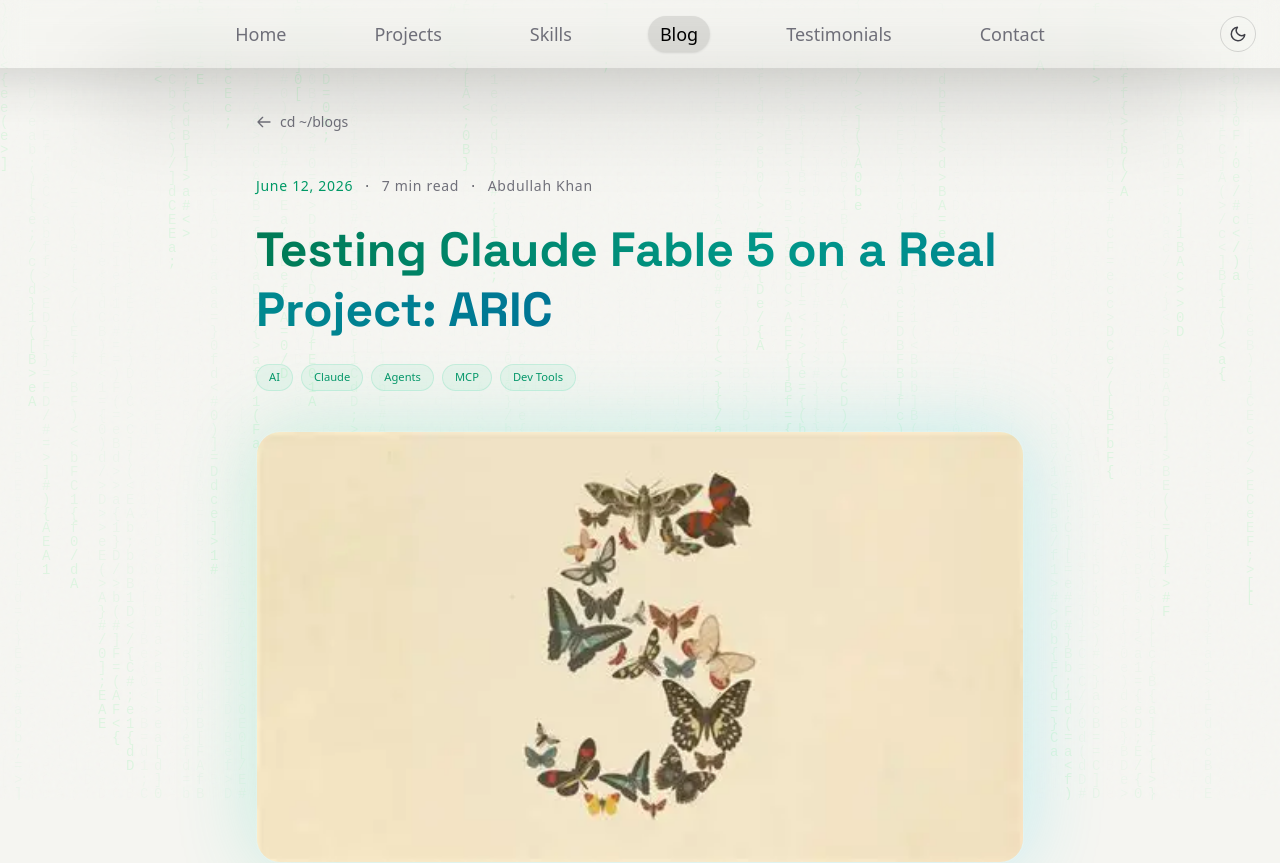
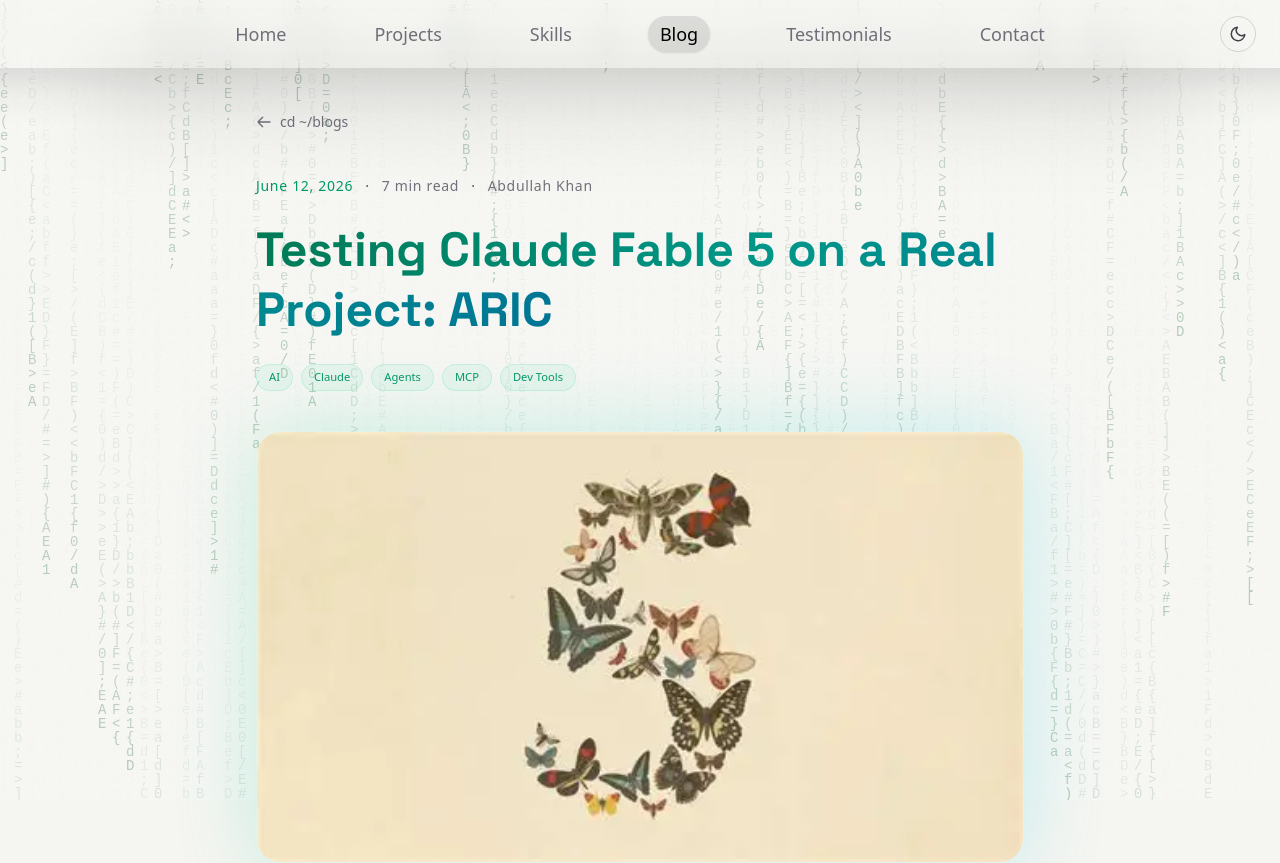
Before and after one commit to abdullahKhanKhetran/my-portfolio, a Next.js app in the folder frontend/: page /blogs/testing-claude-fable-5-on-a-real-project in a window 1280 px wide. Shown: the top 863 px of the page. Built offline with nearby package versions, Linux system fonts and the light colour scheme.

Commit message:
fixed matrix color on light mode

```diff
--- a/frontend/app/globals.css
+++ b/frontend/app/globals.css
@@ -8,7 +8,7 @@
   --foreground: #18181b;
   --font-sans: var(--font-geist-sans);
   --font-mono: var(--font-geist-mono);
-  --matrix-opacity: 0.09;
+  --matrix-opacity: 0.25;
   --card-bg: rgba(24, 24, 27, 0.04);
   --card-border: rgba(24, 24, 27, 0.1);
   --card-border-strong: rgba(24, 24, 27, 0.18);
@@ -29,6 +29,7 @@
   color-scheme: dark;
   --background: #0a0a0a;
   --foreground: #ededed;
+  --matrix-opacity: 0.09;
   --card-bg: rgba(255, 255, 255, 0.04);
   --card-border: rgba(255, 255, 255, 0.08);
   --card-border-strong: rgba(255, 255, 255, 0.12);
--- a/frontend/components/GlobalBackground.tsx
+++ b/frontend/components/GlobalBackground.tsx
@@ -159,12 +159,14 @@ export default function GlobalBackground() {
       if (timestamp - lastFrame < FRAME_INTERVAL) return;
       lastFrame = timestamp;
 
-      // Trail fade matches the theme; the rain itself stays matrix-green
+      // Trail fade matches the theme; the rain stays matrix-green in both,
+      // but light mode needs a much darker shade to read against a light bg
       ctx.fillStyle =
         themeRef.current === "dark" ? "rgba(0,0,0,0.05)" : "rgba(255,255,255,0.06)";
       ctx.fillRect(0, 0, canvas.width, canvas.height);
 
-      ctx.fillStyle = "rgba(0,255,70,1)";
+      ctx.fillStyle =
+        themeRef.current === "dark" ? "rgba(0,255,70,1)" : "rgba(0,80,30,1)";
       ctx.font = `${charSize}px monospace`;
 
       for (let i = 0; i < columns.length; i++) {
```
